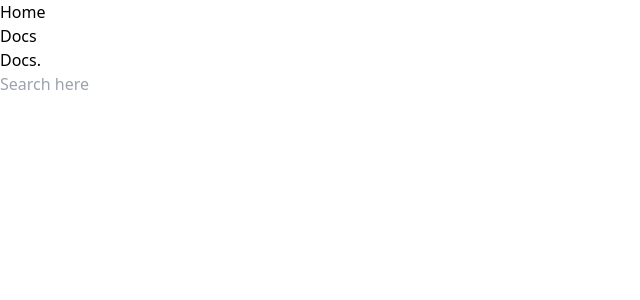
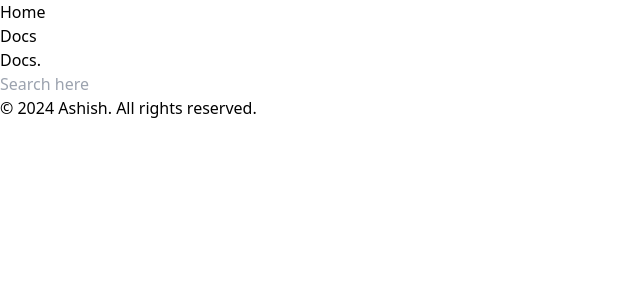
Before and after one commit to ashbhati26/Docs, a React (Vite) app: page /docs in a window 1280 px wide. Shown: the top 300 px of the page, without its empty margins (0-640 px from the left). Built offline with nearby package versions, Linux system fonts and the light colour scheme.

Commit message:
add footer

```diff
--- a/src/App.jsx
+++ b/src/App.jsx
@@ -4,6 +4,7 @@ import Navbar from './components/Navbar';
 import Home from './components/Home';
 import Paste from './components/Paste';
 import LocomotiveScroll from 'locomotive-scroll';
+import Footer from './components/Footer';
 
 const router = createBrowserRouter([
   {
@@ -32,6 +33,7 @@ function App() {
   return (
     <div className='w-full font-["Gilroy"] bg-[#000] min-h-screen overflow-hidden'>
       <RouterProvider router={router} />
+      <Footer />
     </div>
   );
 }
--- /dev/null
+++ b/src/components/Footer.jsx
@@ -0,0 +1,13 @@
+import React from 'react'
+
+const Footer = () => {
+  return (
+    <div>
+        <div>
+            <p className='py-5 text-sm text-center text-white'>© 2024 Ashish. All rights reserved.</p>
+        </div>
+    </div>
+  )
+}
+
+export default Footer
--- a/src/components/Paste.jsx
+++ b/src/components/Paste.jsx
@@ -54,7 +54,7 @@ function Paste() {
   }
 
   return (
-    <div ref={ref} className="w-full p-4 text-white flex justify-center">
+    <div ref={ref} className="w-full min-h-screen p-4 text-white flex justify-center">
       <h1 className="absolute top-1/2 left-1/2 -translate-x-[50%] -translate-y-[50%] text-[13vw] font-semibold leading-none tracking-tight text-zinc-700">Docs.</h1>
 
       <div className="w-full md:w-[85%]">
--- a/src/index.css
+++ b/src/index.css
@@ -5,3 +5,7 @@
 ::selection{
     color: rgb(201, 116, 47);
   }
+
+::-webkit-scrollbar{
+  display: none;
+}
```
